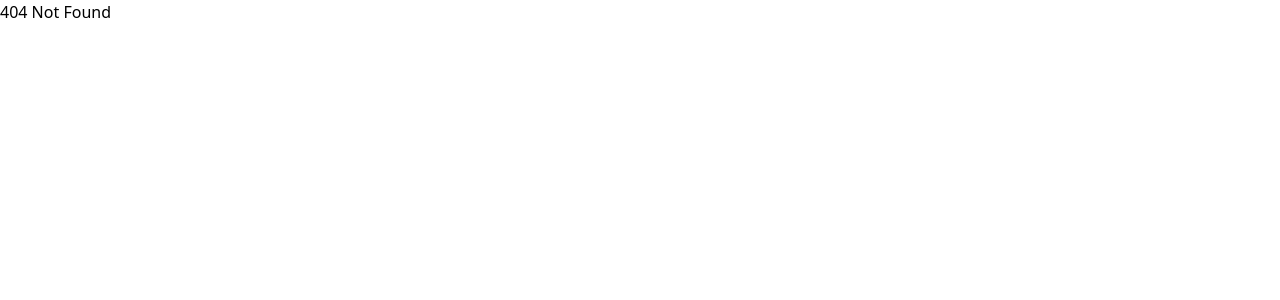
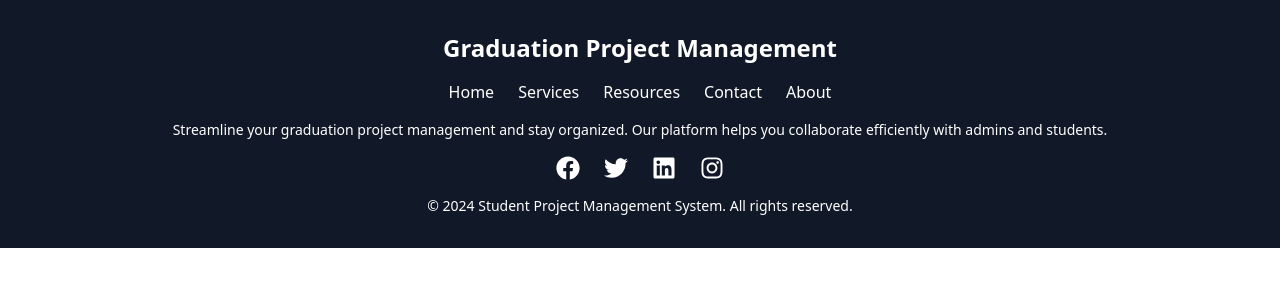
Before and after one commit to arwaalqhtanii/project-managemnt1, a React (Vite) app in the folder FrontEnd/: page /footer in a window 1280 px wide. Before the commit this address had no page. Shown: the top 300 px of the page. Built offline with nearby package versions, Linux system fonts and the light colour scheme.

Commit message:
add footer

```diff
--- a/FrontEnd/src/components/Footer.jsx
+++ b/FrontEnd/src/components/Footer.jsx
@@ -0,0 +1,50 @@
+
+import { FaFacebook, FaTwitter, FaLinkedin, FaInstagram } from 'react-icons/fa';
+import { Link } from 'react-router-dom';
+const Footer = () => {
+  return (
+    <footer className="bg-gray-900 text-white py-8 w-full mt-auto">
+      <div className="container mx-auto text-center">
+        <div className="mb-4">
+          <h2 className="text-2xl font-bold">Graduation Project Management</h2>
+        </div>
+
+
+        <div className="flex justify-center space-x-6 mb-4">
+          {/* <a href="/" className="hover:text-gray-300">Home</a> */}
+         <Link to="/home" className="hover:text-gray-300"> Home </Link>
+          <a href="/service" className="hover:text-gray-300">Services</a>
+          <a href="/resources" className="hover:text-gray-300">Resources</a>
+          <a href="/contact" className="hover:text-gray-300">Contact</a>
+          <a href="/about" className="hover:text-gray-300">About</a>
+        </div>
+
+
+        <p className="text-sm mb-4">
+          Streamline your graduation project management and stay organized. Our platform helps you collaborate efficiently with admins and students.
+        </p>
+
+        {/* أيقونات التواصل الاجتماعي */}
+        <div className="flex justify-center space-x-6">
+          <a href="https://facebook.com" className="text-white hover:text-gray-300">
+            <FaFacebook size={24} />
+          </a>
+          <a href="https://twitter.com" className="text-white hover:text-gray-300">
+            <FaTwitter size={24} />
+          </a>
+          <a href="https://linkedin.com" className="text-white hover:text-gray-300">
+            <FaLinkedin size={24} />
+          </a>
+          <a href="https://instagram.com" className="text-white hover:text-gray-300">
+            <FaInstagram size={24} />
+          </a>
+        </div>
+
+        {/* حقوق النشر */}
+        <p className="mt-4 text-sm">© 2024 Student Project Management System. All rights reserved.</p>
+      </div>
+    </footer>
+  );
+};
+
+export default Footer;
```
Also changed, not shown: FrontEnd/src/router/Router.jsx (+6 -39 lines).
